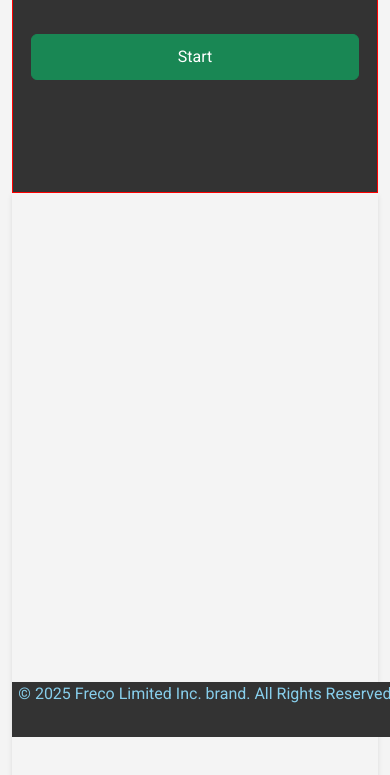
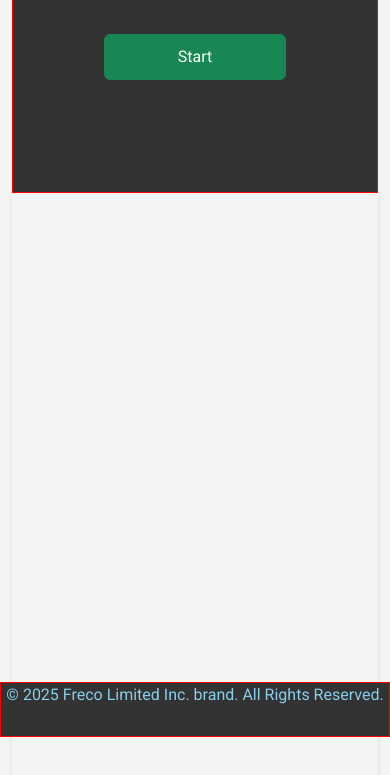
Before and after one commit to enocol/JavaScript_quiz_game, a website: page index.html in a window 390 px wide. Shown: the part 107-882 px from the top of the page. Drawn offline with nearby package versions, Linux system fonts and the light colour scheme; a web font is replaced by a local one.

Commit message:
Edit index.html and styles.css to fix bug

```diff
--- a/assets/css/styles.css
+++ b/assets/css/styles.css
@@ -85,17 +85,29 @@ footer {
   color: skyblue;
   position: fixed;
   bottom: 0;
+  left: 0;
   background: #333;
   height: 55px;
+  border: 1px solid red;
 }
 
-.footer-content {
+/* .footer-content {
   padding: 0;
-}
+} */
 
 .footer-content p {
   margin-bottom: 0;
   padding: 0;
+}
+
+.modal-header {
+  width: 100%;
+  display: flex;
+  justify-content: flex-end;
+}
+
+.modal-header button {
+  width: 20%;
 }
 
 /* media queries */
@@ -114,6 +126,7 @@ footer {
 
   footer p {
     margin-bottom: 0;
+    padding: 0;
   }
 
   .score-container button {
@@ -124,6 +137,13 @@ footer {
 @media (max-width: 576px) {
   #js-quiz {
     height: 85vh;
+  }
+
+  .container-fluid button {
+    margin: 5px;
+    padding: 10px;
+    width: 50%;
+    font-size: 16px;
   }
 
   footer {
--- a/index.html
+++ b/index.html
@@ -36,13 +36,11 @@
         <!-- Content will be dynamically loaded here -->
       </div>
     </main>
-    <footer>
-      <div class="container-fluid footer-content">
-        <div class="row">
-          <p class="col-12">
-            © 2025 Freco Limited Inc. brand. All Rights Reserved.
-          </p>
-        </div>
+    <footer class="container-fluid footer-content">
+      <div class="row">
+        <p class="col-12">
+          © 2025 Freco Limited Inc. brand. All Rights Reserved.
+        </p>
       </div>
     </footer>
 
```
